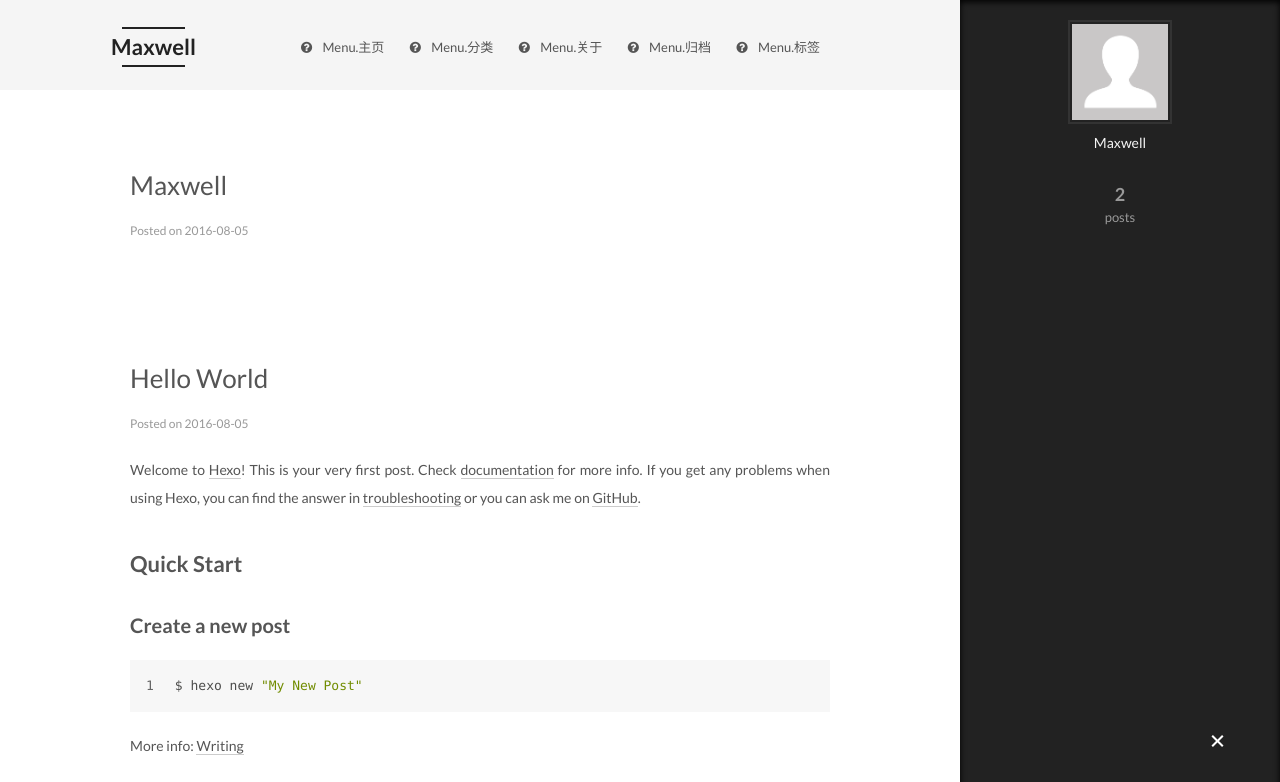
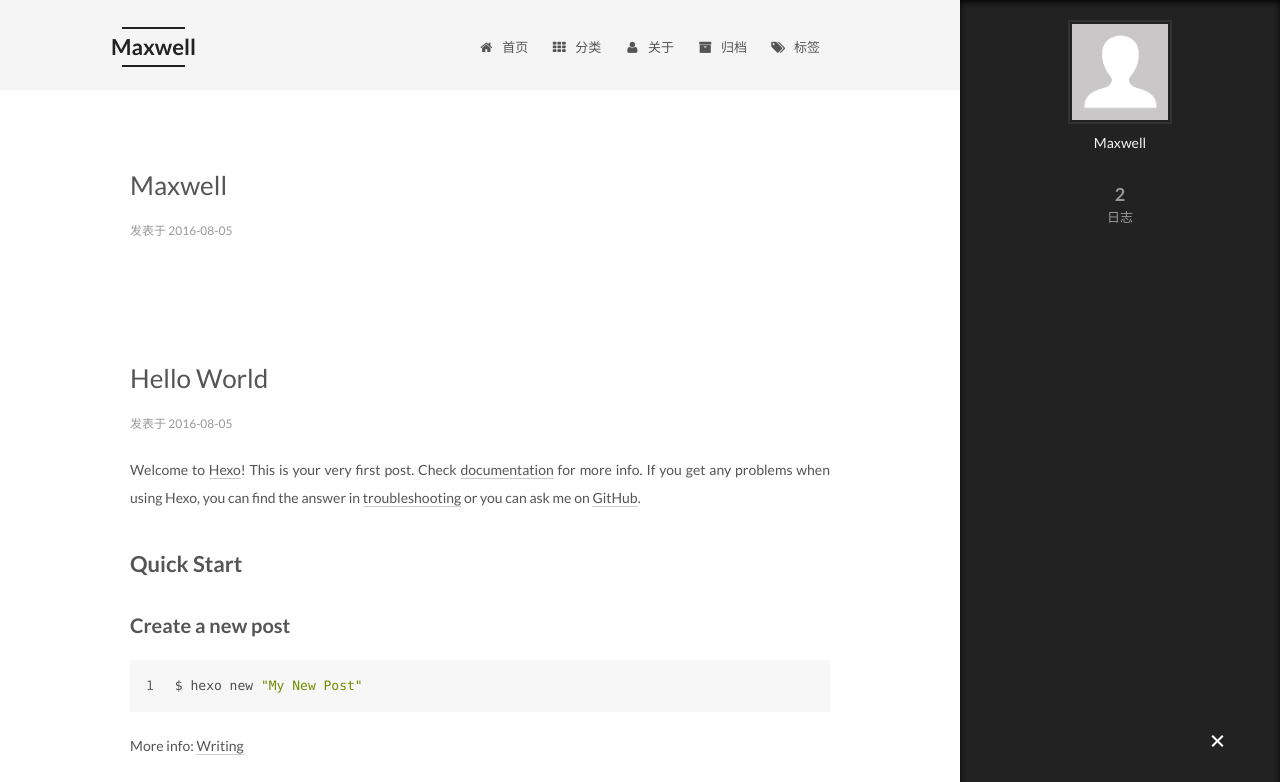
Before and after one commit to maxwellyue/maxwellyue.github.io, a plain HTML site: page index.html in a window 1280 px wide. Both pictures are taken after a click on the element 1217 px from the left and 742 px from the top of the page. Shown: the top 782 px of the page. Drawn offline with Linux system fonts and the light colour scheme.

Commit message:
Site updated: 2016-08-06 16:12:10

```diff
--- a/css/main.css
+++ b/css/main.css
@@ -1548,7 +1548,7 @@ pre .javascript .function {
   width: 4px;
   height: 4px;
   border-radius: 50%;
-  background: #e41709;
+  background: #1b832d;
 }
 .links-of-blogroll {
   font-size: 13px;
--- a/index.html
+++ b/index.html
@@ -102,7 +102,7 @@
     motion: true,
     duoshuo: {
       userId: 0,
-      author: 'Author'
+      author: '博主'
     }
   };
 </script>
@@ -115,7 +115,7 @@
   <title> Maxwell </title>
 </head>
 
-<body itemscope itemtype="http://schema.org/WebPage" lang="Chinese">
+<body itemscope itemtype="http://schema.org/WebPage" lang="zh-Hans">
 
 
 
@@ -167,52 +167,52 @@
     <ul id="menu" class="menu">
 
 
-        <li class="menu-item menu-item-主页">
+        <li class="menu-item menu-item-home">
           <a href="/" rel="section">
 
-              <i class="menu-item-icon fa fa-fw fa-question-circle"></i> <br />
+              <i class="menu-item-icon fa fa-fw fa-home"></i> <br />
 
-            menu.主页
+            首页
           </a>
         </li>
 
 
-        <li class="menu-item menu-item-分类">
+        <li class="menu-item menu-item-categories">
           <a href="/categories" rel="section">
 
-              <i class="menu-item-icon fa fa-fw fa-question-circle"></i> <br />
+              <i class="menu-item-icon fa fa-fw fa-th"></i> <br />
 
-            menu.分类
+            分类
           </a>
         </li>
 
 
-        <li class="menu-item menu-item-关于">
+        <li class="menu-item menu-item-about">
           <a href="/about" rel="section">
 
-              <i class="menu-item-icon fa fa-fw fa-question-circle"></i> <br />
+              <i class="menu-item-icon fa fa-fw fa-user"></i> <br />
 
-            menu.关于
+            关于
           </a>
         </li>
 
 
-        <li class="menu-item menu-item-归档">
+        <li class="menu-item menu-item-archives">
           <a href="/archives" rel="section">
 
-              <i class="menu-item-icon fa fa-fw fa-question-circle"></i> <br />
+              <i class="menu-item-icon fa fa-fw fa-archive"></i> <br />
 
-            menu.归档
+            归档
           </a>
         </li>
 
 
-        <li class="menu-item menu-item-标签">
+        <li class="menu-item menu-item-tags">
           <a href="/tags" rel="section">
 
-              <i class="menu-item-icon fa fa-fw fa-question-circle"></i> <br />
+              <i class="menu-item-icon fa fa-fw fa-tags"></i> <br />
 
-            menu.标签
+            标签
           </a>
         </li>
 
@@ -268,7 +268,7 @@
             <span class="post-meta-item-icon">
               <i class="fa fa-calendar-o"></i>
             </span>
-            <span class="post-meta-item-text">Posted on</span>
+            <span class="post-meta-item-text">发表于</span>
             <time itemprop="dateCreated" datetime="2016-08-05T13:17:23+08:00" content="2016-08-05">
               2016-08-05
             </time>
@@ -361,7 +361,7 @@
             <span class="post-meta-item-icon">
               <i class="fa fa-calendar-o"></i>
             </span>
-            <span class="post-meta-item-text">Posted on</span>
+            <span class="post-meta-item-text">发表于</span>
             <time itemprop="dateCreated" datetime="2016-08-05T13:07:34+08:00" content="2016-08-05">
               2016-08-05
             </time>
@@ -469,9 +469,9 @@
         </div>
         <nav class="site-state motion-element">
           <div class="site-state-item site-state-posts">
-            <a href="/">
+            <a href="/archives">
               <span class="site-state-item-count">2</span>
-              <span class="site-state-item-name">posts</span>
+              <span class="site-state-item-name">日志</span>
             </a>
           </div>
 
@@ -518,11 +518,11 @@
 </div>
 
 <div class="powered-by">
-  Powered by <a class="theme-link" href="https://hexo.io">Hexo</a>
+  由 <a class="theme-link" href="https://hexo.io">Hexo</a> 强力驱动
 </div>
 
 <div class="theme-info">
-  Theme -
+  主题 -
   <a class="theme-link" href="https://github.com/iissnan/hexo-theme-next">
     NexT.Mist
   </a>
```
Also changed, not shown: 2016/08/05/Maxwell/index.html (+25 -25 lines), 2016/08/05/hello-world/index.html (+24 -24 lines), archives/2016/08/index.html (+23 -23 lines), archives/2016/index.html (+23 -23 lines), archives/index.html (+23 -23 lines).
